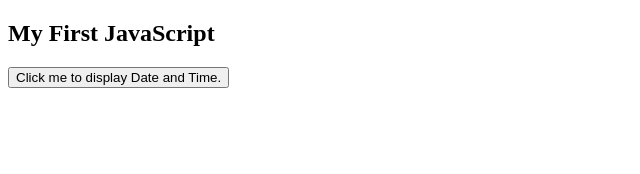
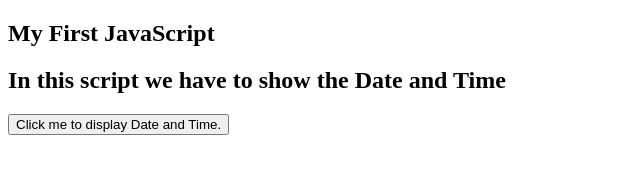
Before and after one commit to tahirkhaan/learn_javascript, a plain HTML site: page index.html in a window 1280 px wide. Shown: the whole page, without its empty margins (0-640 px from the left). Drawn offline with Linux system fonts and the light colour scheme.

Commit message:
update this file

```diff
--- a/index.html
+++ b/index.html
@@ -1,7 +1,8 @@
 <!DOCTYPE html>
 <html>
 <body>
-<h2>My First JavaScript</h2>
+  <h2>My First JavaScript</h2>
+  <h2>In this script we have to show the Date and Time</h2>
 <button type="button"
 onclick="document.getElementById('demo').innerHTML =Date()">
 Click me to display Date and Time.</button>
```
